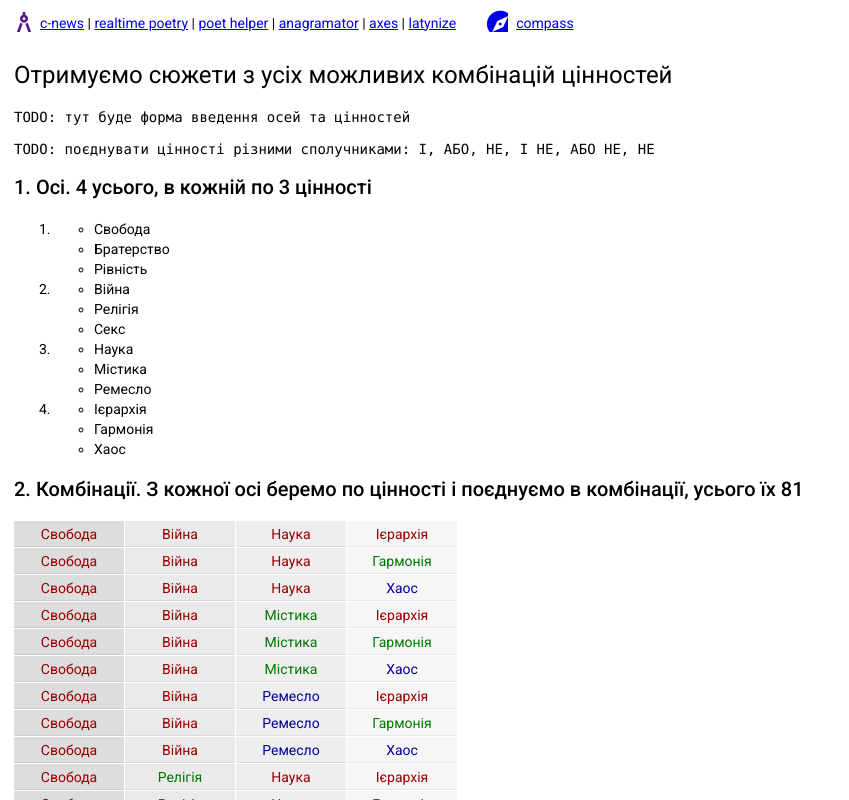
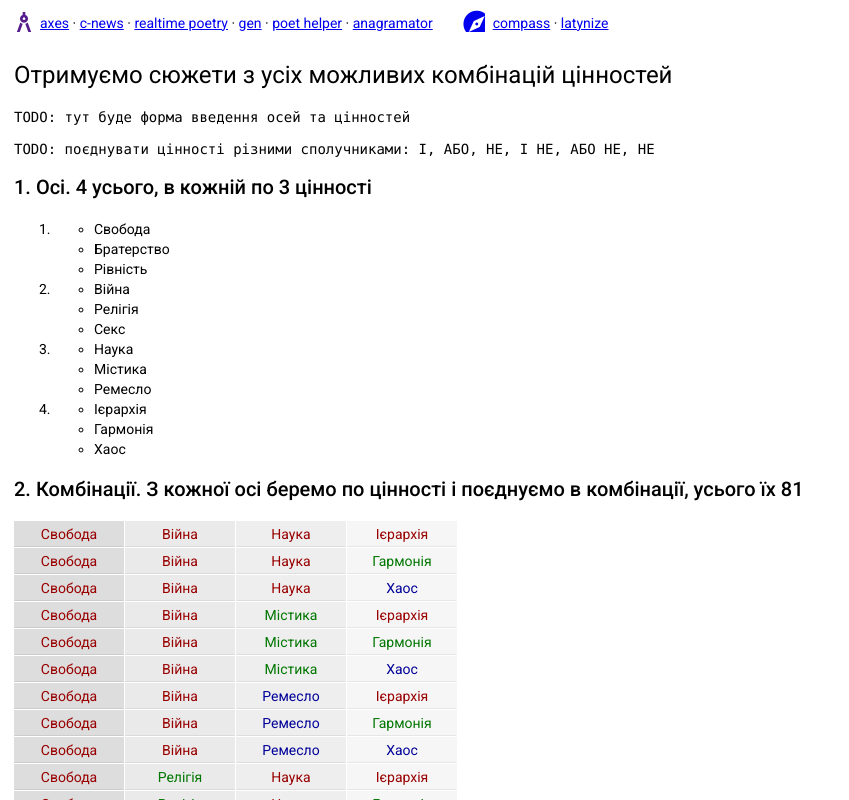
Before and after one commit to rostag/locus-poetica, an Angular app: page /generator/axes in a window 1280 px wide. Shown: the top 800 px of the page, without its empty margins (0-849 px from the left). Built offline with nearby package versions, Linux system fonts and the light colour scheme; a web font is replaced by a local one.

Commit message:
change default route
build

route test

build

update navigation

build

```diff
--- a/src/app/app.component.html
+++ b/src/app/app.component.html
@@ -2,18 +2,21 @@
     <div class="menu-item">
         <a href=""><mat-icon class="icon">architecture</mat-icon></a>
         <span>
-            <a href="generator/c-news">c-news</a> |
-            <a href="generator/poetry-x">realtime poetry</a> |
-            <a href="generator">poet helper</a> |
-            <a href="generator/anagrammator">anagramator</a> |
-            <a href="generator/axes">axes</a> |
-            <a href="latynizator">latynize</a>
+            <a [routerLink]="['generator/axes']">axes</a> &middot;
+            <a [routerLink]="['generator/c-news']">c-news</a> &middot;
+            <a [routerLink]="['generator/poetry-x']">realtime poetry</a> &middot;
+            <a [routerLink]="['generator/multi']">gen</a> &middot;
+            <a [routerLink]="['generator/poet-helper']">poet helper</a> &middot;
+            <a [routerLink]="['generator/anagrammator']">anagramator</a>
         </span>
     </div>
 
     <div class="menu-item">
-        <a href="compass"><mat-icon class="icon">explore</mat-icon></a>
-        <a href="compass">compass</a>
+        <a [routerLink]="['compass']"><mat-icon class="icon">explore</mat-icon></a>
+        <span>
+            <a [routerLink]="['compass']">compass</a> &middot;
+            <a [routerLink]="['latynizator']">latynize</a>
+        </span>
     </div>
 </nav>
 
```
Also changed, not shown: src/app/generator/generator-routing.module.ts (+10 -1 lines), 13 other files (tests, documents, lock files or other folders).
